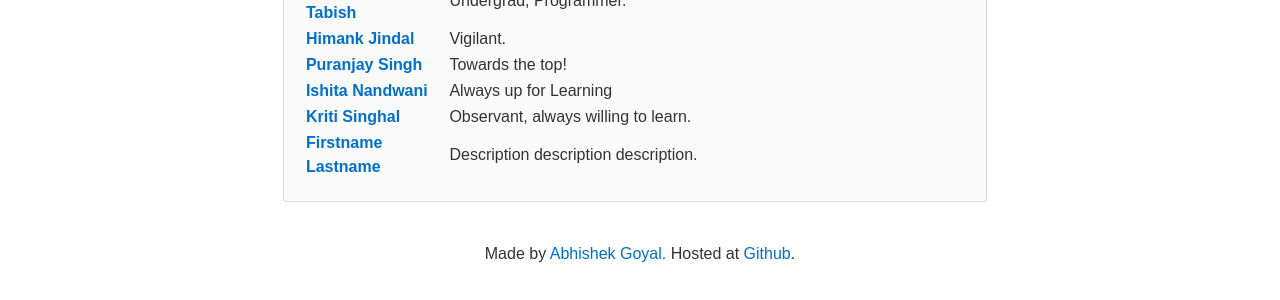
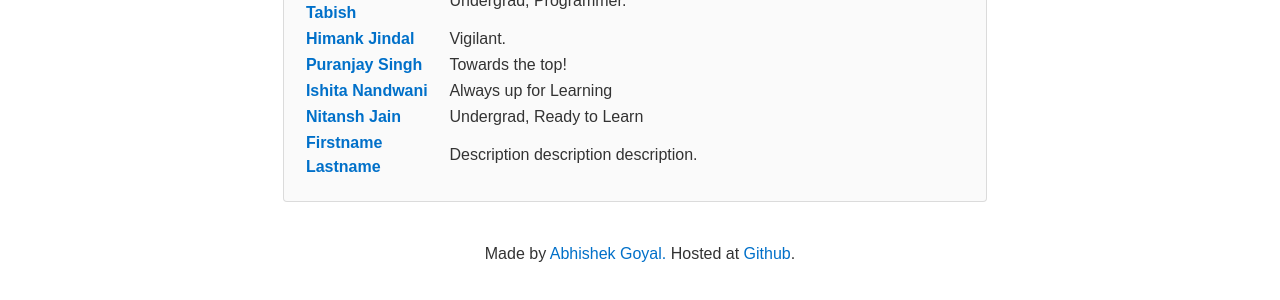
Before and after one commit to ABHISHEK-G0YAL/Hacktoberfest-2021, a Jekyll site: the page built from index.md, in a window 1280 px wide. Shown: the part 381-681 px from the top of the page. Built offline with Jekyll 4.4.1, drawn with Linux system fonts in a browser that asks for light colours.

Commit message:
Update index.md

```diff
--- a/index.md
+++ b/index.md
@@ -11,5 +11,5 @@ layout: default
 **[Himank Jindal](https://github.com/himankjindal)** | Vigilant.
 **[Puranjay Singh](https://github.com/purjaysin)**|Towards the top!
 **[Ishita Nandwani](https://github.com/ishita4416)**| Always up for Learning
-**[Kriti Singhal](https://github.com/Kriti-bit)**|Observant, always willing to learn.
+**[Nitansh Jain](https://github.com/nitanshjain)** | Undergrad, Ready to Learn
 **[Firstname Lastname](https://github.com/first-last)** | Description description description.
```
